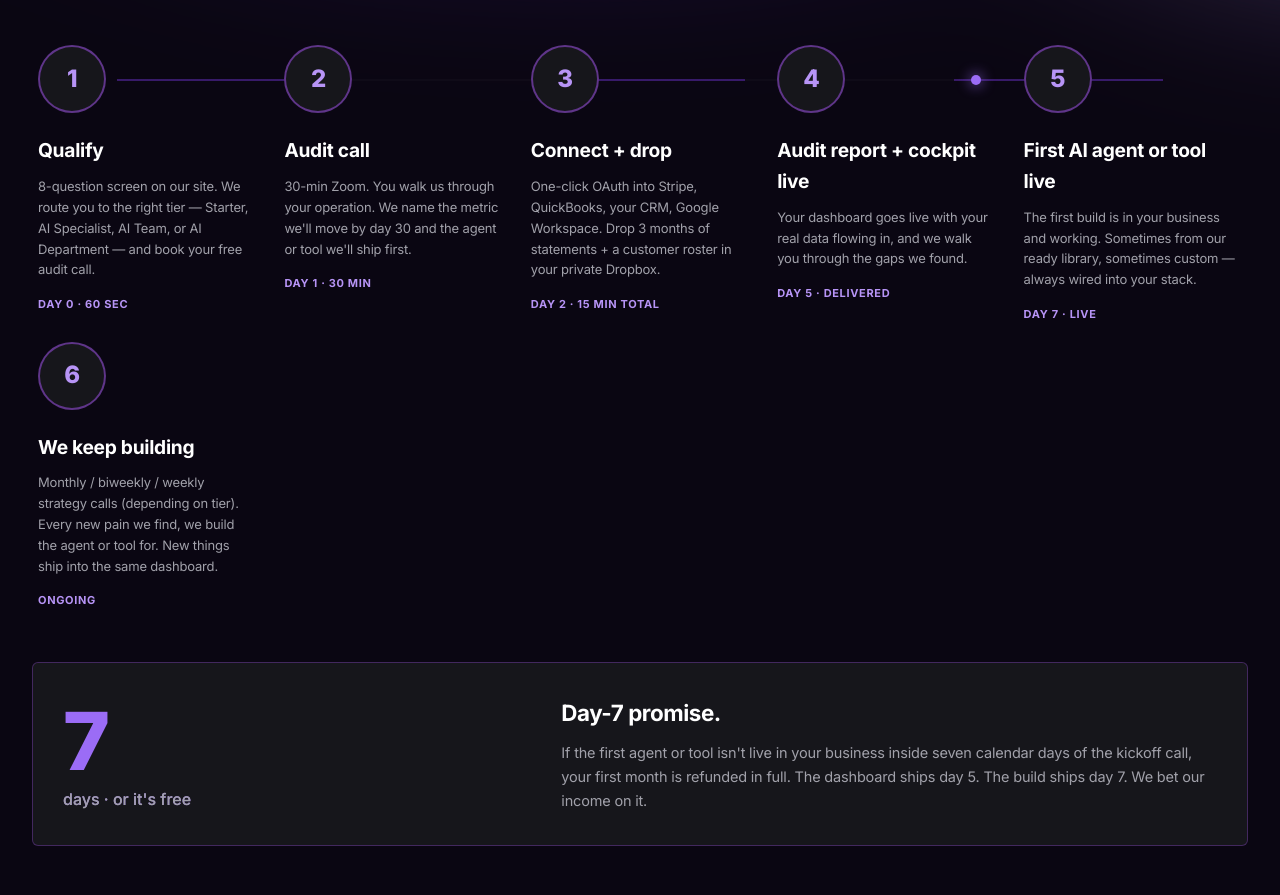
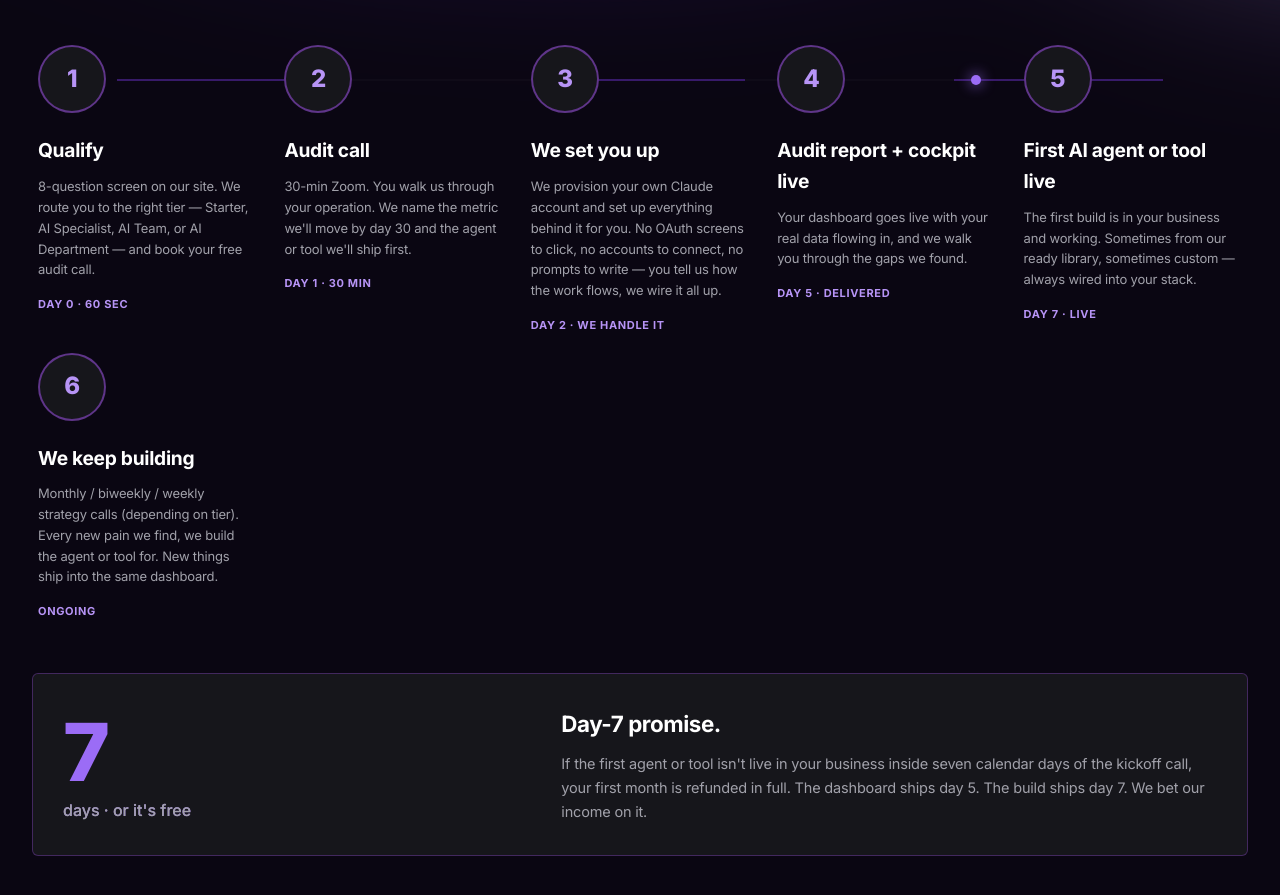
Before and after one commit to vladigan/efficio-site, a plain HTML site: page how-it-works.html in a window 1280 px wide. Shown: the part 1121-2016 px from the top of the page. Drawn offline with Linux system fonts and the light colour scheme.

Commit message:
feat(site): customer-journey copy — we provision your Claude account
Reflect the Path-3 fulfillment model (we set up each customer's own Claude
account with their AI team pre-installed) across the journey pages:

- pricing.html: every tier leads with "your own Claude account"; new FAQ
  "Do I have to set up anything technical?" — no, we provision everything.
- how-it-works.html: step 3 reframed from customer-run OAuth to "we set
  you up" — no OAuth, no connecting, no prompts.
- services.html / index.html: short "Your AI team lives in Claude — your
  own account, set up for you" line near the hero positioning.

```diff
--- a/how-it-works.html
+++ b/how-it-works.html
@@ -180,9 +180,9 @@
       </div>
       <div class="step rv d2">
         <div class="step-num">3</div>
-        <h3>Connect + drop</h3>
-        <p>One-click OAuth into Stripe, QuickBooks, your CRM, Google Workspace. Drop 3 months of statements + a customer roster in your private Dropbox.</p>
-        <span class="step-time">Day 2 · 15 min total</span>
+        <h3>We set you up</h3>
+        <p>We provision your own Claude account and set up everything behind it for you. No OAuth screens to click, no accounts to connect, no prompts to write — you tell us how the work flows, we wire it all up.</p>
+        <span class="step-time">Day 2 · we handle it</span>
       </div>
       <div class="step rv d3">
         <div class="step-num">4</div>
```
Also changed, not shown: index.html (+1 -0 lines), pricing.html (+8 -0 lines), services.html (+1 -0 lines).
